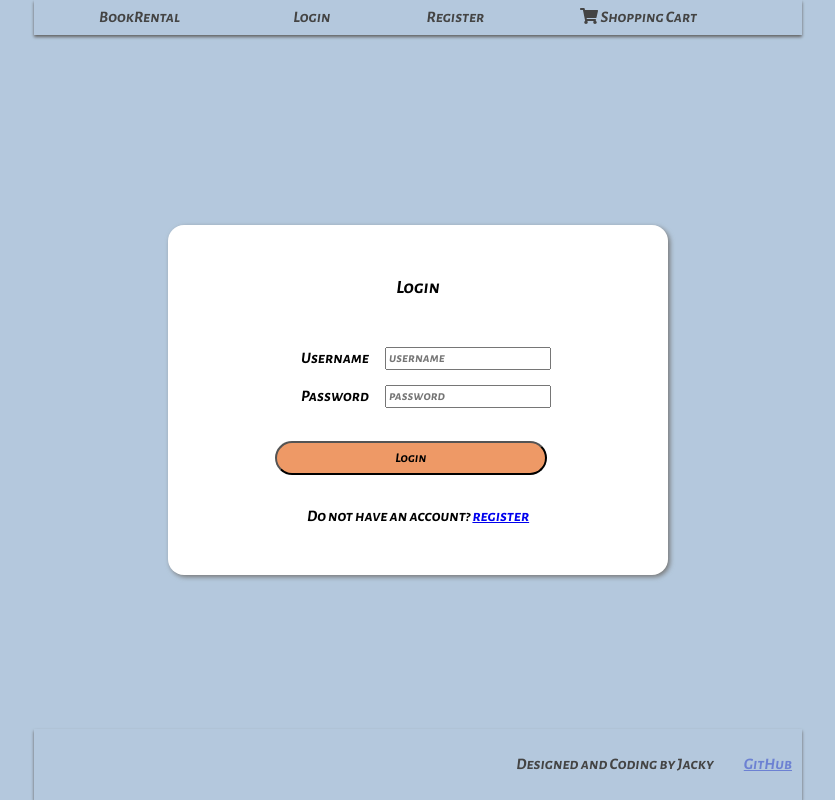
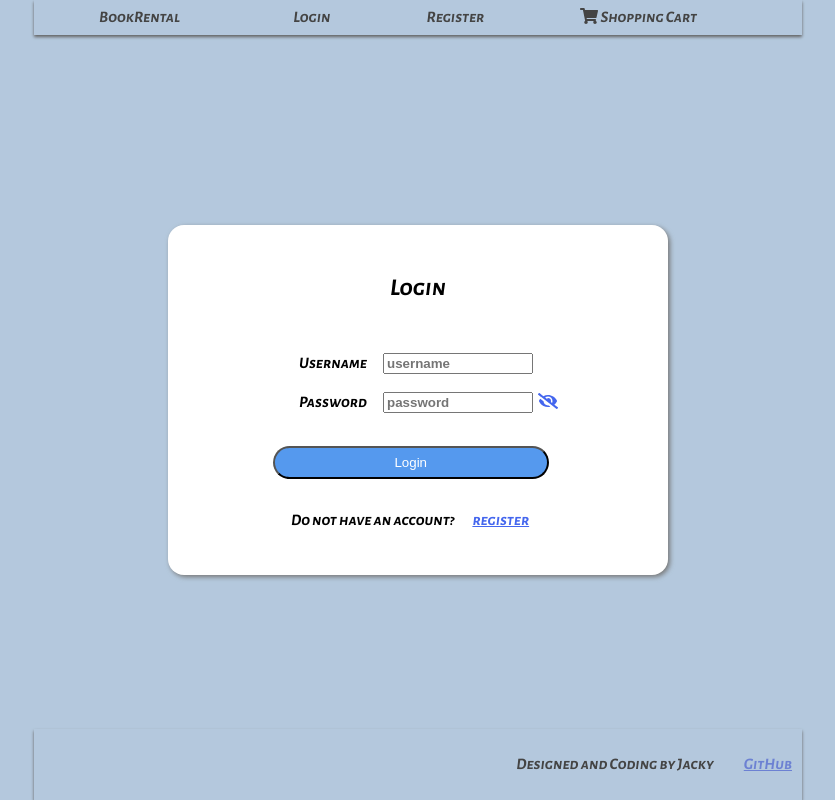
Before and after one commit to jackylearn/shopping, a React (Create React App) app in the folder client/: page / in a window 1280 px wide. Both pictures are taken after a click on the element "Login". Shown: the whole page, without its empty margins (222-1057 px from the left). Built offline with nearby package versions, Linux system fonts and the light colour scheme.

Commit message:
pwd visibility toggle

```diff
--- a/client/src/App.css
+++ b/client/src/App.css
@@ -1,17 +1,14 @@
 @import url('https://fonts.googleapis.com/css2?family=Alegreya+Sans+SC:ital,wght@1,700&display=swap');
 
 :root{
-  --btn-color: #e96;
+  --btn-color: #59e;
   --background-color: #bdf;
   --modal-color:white;
-}
-
-* {
-  /* font-family:'Courier New', Courier, monospace; */
-  font-family: 'Alegreya Sans SC', sans-serif;
+  --link-color: #46e;
 }
 
 body {
+  font-family: 'Alegreya Sans SC', arial, sans-serif;
   background-color: var(--background-color);
 }
 
@@ -46,6 +43,15 @@ body {
   opacity: 1;
 }
 
+.modal > p> a {
+  margin : 0 1em;
+}
+
+.modal > p > a,
+.modal > p > a:visited{
+  color: var(--link-color);
+}
+
 #overlay {
   background-color: #aaa;
   opacity: 0;
@@ -69,10 +75,15 @@ form{
 }
 
 .form-content {
-  display: flex;
-  justify-content:space-between;
+  display: grid;
+  grid-template-columns: auto 150px 20px;
   margin: 10px;
   align-items: center;
+}
+
+.form-content input {
+  font-family:Arial, Helvetica, sans-serif;
+  font-weight: 700;
 }
 
 .form-content label{
@@ -84,10 +95,11 @@ form{
 }
 
 .btn {
-  background-color: var(--btn-color) !important;
+  background-color: var(--btn-color) ;
   border-radius: 9999px;
   padding: 0.5em;
   width: 95%;
+  color: white;
 }
 
 .btn:hover{
@@ -150,5 +162,10 @@ footer > p {
 }
 footer > a,
 footer > a:visited {
-  color: #46e;
+  color: var(--link-color);
 }
+.visibility {
+  padding: 0 0.3em;
+  cursor: pointer;
+  color: var(--link-color);
+}
--- a/client/src/App.js
+++ b/client/src/App.js
@@ -58,10 +58,14 @@ function App() {
 
 function Modal(props) {
   const modalClass = props.status ? "modal active" : "modal";
+  const [passwordVisibility, setPwdVisibility] = useState(false)
+  const viewPassword = () => {
+    setPwdVisibility(prev => !prev)
+  }
 
   return (
     <div id={props.name.toLowerCase()} className={modalClass} >
-      <h3 className="modal-title">{props.name}</h3>
+      <h2 className="modal-title">{props.name}</h2>
       <form action={props.route} method='post'>
         <div className="form-content">
           <label htmlFor="name">Username</label>
@@ -69,7 +73,11 @@ function Modal(props) {
         </div>
         <div className="form-content">
           <label htmlFor="password">Password</label>
-          <input type="password" name='password' placeholder='password' required />
+          <input type={passwordVisibility ? 'password' : 'text'} name='password' placeholder='password' required />
+          <div className="visibility">
+
+            <FontAwesomeIcon icon={passwordVisibility ? ['fas', 'eye'] : ['fas', 'eye-slash']} onClick={viewPassword} />
+          </div>
         </div>
         <div className="btn-wrapper">
           <button type="submit" className="btn modal-btn">{props.name}</button>
--- a/client/src/index.js
+++ b/client/src/index.js
@@ -9,9 +9,9 @@ import { library } from '@fortawesome/fontawesome-svg-core'
 // icon for famous company e.g. apple, facebook, google
 // import { fab } from '@fortawesome/free-brands-svg-icons'
 // other icons will be used
-import { faShoppingCart } from '@fortawesome/free-solid-svg-icons'
+import { faShoppingCart, faEye, faEyeSlash } from '@fortawesome/free-solid-svg-icons'
 
-library.add(faShoppingCart)
+library.add(faShoppingCart, faEye, faEyeSlash)
 
 
 ReactDOM.render(
```
